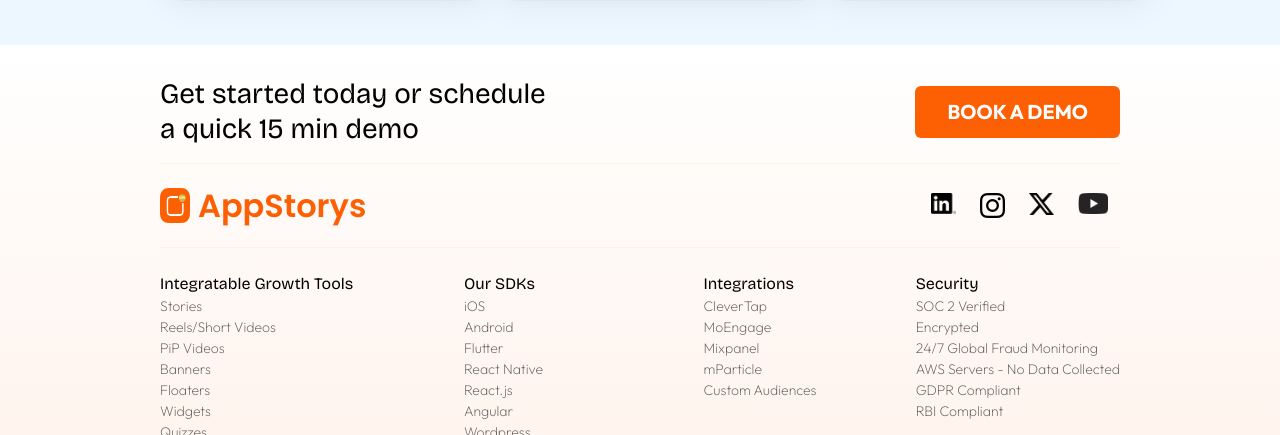
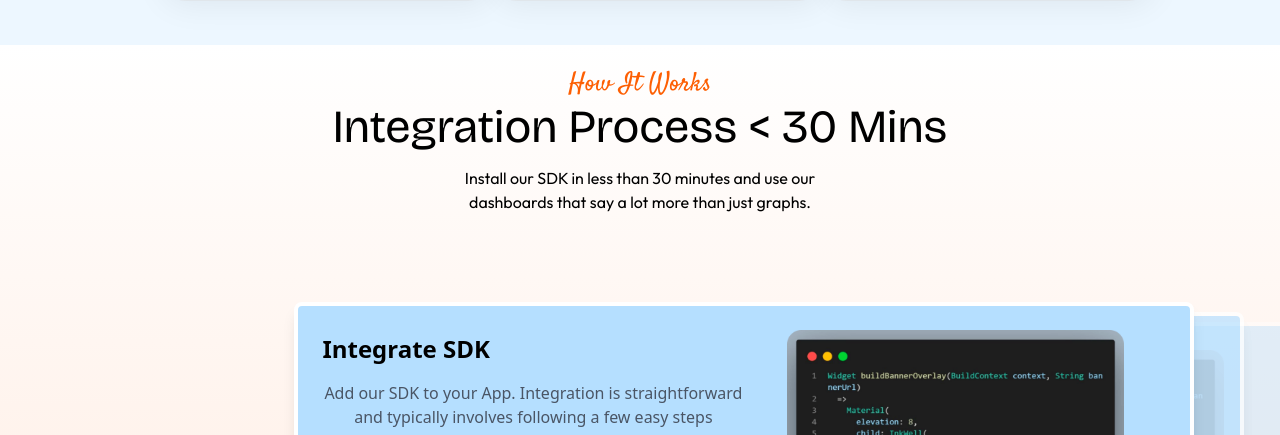
Before and after one commit to sangam-verma9/appStorys, a Next.js app: page / in a window 1280 px wide. Shown: the part 2286-2721 px from the top of the page. Built offline with nearby package versions, Linux system fonts and the light colour scheme.

Commit message:
how it works 1

```diff
--- a/package.json
+++ b/package.json
@@ -13,6 +13,7 @@
     "next": "15.2.2",
     "react": "^19.0.0",
     "react-dom": "^19.0.0",
+    "react-intersection-observer": "^9.16.0",
     "zustand": "^5.0.3"
   },
   "devDependencies": {
--- /dev/null
+++ b/src/app/components/Howitworks/HowItWorks.jsx
@@ -0,0 +1,108 @@
+import { motion, useAnimation } from "framer-motion";
+import { useEffect, useState } from "react";
+import { useInView } from "react-intersection-observer";
+import { Inter, Bricolage_Grotesque, Satisfy, Outfit } from 'next/font/google';
+const inter = Inter({ subsets: ['latin'], weight: ['100', '200', '300', '400', '500', '600', '700', '800', '900'] });
+const bricolageGrotesque = Bricolage_Grotesque({ subsets: ['latin'], weight: ['200', '300', '400', '500', '600', '700', '800'] });
+const satisfy = Satisfy({ subsets: ['latin'], weight: ['400'] });
+const outfit = Outfit({ subsets: ['latin'], weight: ['100', '200', '300', '400', '500', '600', '700', '800', '900'] });
+import how_it_works_1 from "@/assets/how_it_works_1.png"
+
+const Card = ({ text, index, activeIndex, total }) => {
+    const controls = useAnimation();
+    const { ref, inView } = useInView({ triggerOnce: false, threshold: 1 });
+
+    useEffect(() => {
+        if (inView) {
+            const offset = index - activeIndex;
+            if (offset === 0) {
+                controls.start({ opacity: 1, x: 0, y: 0, zIndex: total });
+            } else if (offset > 0) {
+                controls.start({
+                    opacity: Math.max(0.2, 1 - (Math.abs(offset) * 0.3)),
+                    x: 50 * offset,
+                    y: 10 * offset,
+                    zIndex: total - offset
+                });
+            } else {
+                controls.start({
+                    opacity: Math.max(0.2, 1 - (Math.abs(offset) * 0.3)),
+                    x: 50 * offset,
+                    y: 10 * offset,
+                    zIndex: total + offset
+                });
+            }
+        }
+    }, [controls, inView, activeIndex, index, total]);
+
+    return (
+        <motion.div
+            ref={ref}
+            initial={{ opacity: 0.5, x: 0, y: 0, zIndex: total - Math.abs(index - activeIndex) }}
+            animate={controls}
+            transition={{ duration: 0.5, ease: "easeInOut" }}
+            className=" shadow-lg p-6 rounded-lg w-[900px] h-[300px] absolute bg-[#B5DFFF] border-4 border-white"
+            style={{ left: "20%", transform: "translateX(-50%)" }}
+        >
+            {text}
+        </motion.div>
+    );
+};
+const HowItWorks = () => {
+    const [activeIndex, setActiveIndex] = useState(0);
+    const [isAnimating, setIsAnimating] = useState(false);
+    const { ref, inView } = useInView({ threshold: 0.3 }); // Detect section visibility
+
+    const cards = [
+        { title: "Integrate SDK", content: "Add our SDK to your App. Integration is straightforward and typically involves following a few easy steps provided in our documentation. Our team will guide you end to end during the process. Entire steps takes approximate 30 minutes. Extremely secure SDK distributed by the largest distribution partner in the world.", icon: "💻" },
+        { title: "Integrate SDK", content: "Add our SDK to your App. Integration is straightforward and typically involves following a few easy steps provided in our documentation. Our team will guide you end to end during the process. Entire steps takes approximate 30 minutes. Extremely secure SDK distributed by the largest distribution partner in the world.", icon: "📱" },
+        { title: "Integrate SDK", content: "Add our SDK to your App. Integration is straightforward and typically involves following a few easy steps provided in our documentation. Our team will guide you end to end during the process. Entire steps takes approximate 30 minutes. Extremely secure SDK distributed by the largest distribution partner in the world.", icon: "☁️" }
+    ];
+
+    const handleWheel = (event) => {
+        if (!inView || isAnimating) return; // Only animate when in viewport
+        setIsAnimating(true);
+
+        if (event.deltaY > 0) {
+            setActiveIndex((prev) => Math.min(prev + 1, cards.length - 1));
+        } else {
+            setActiveIndex((prev) => Math.max(prev - 1, 0));
+        }
+
+        setTimeout(() => setIsAnimating(false), 800);
+    };
+
+    useEffect(() => {
+        window.addEventListener("wheel", handleWheel);
+        return () => window.removeEventListener("wheel", handleWheel);
+    }, [isAnimating, inView]);
+    return (
+        <div className='px-16 py-5  flex flex-col justify-center bg-gradient-to-b from-white to-[#FFEBE0]'>
+            <h3 className={`${satisfy.className} text-[#FD5F03] text-[26px] text-center`}>How It Works</h3>
+            <h1 className={`${bricolageGrotesque.className} text-[46px] capitalize text-center mb-2 leading-none`}>Integration Process {"<"} 30 Mins</h1>
+            <p className={` ${outfit.className} text-center my-2`}>Install our SDK in less than 30 minutes and use our <br /> dashboards that say a lot more than just graphs.</p>
+            <div className="relative my-20 flex flex-col items-center justify-center">
+                <div ref={ref} className="relative w-full h-[300px] flex items-center justify-center">
+                    {cards.map((card, index) => (
+                        <Card key={index} text={
+                            <div className="flex items-center">
+                                <div className="flex flex-col w-[50%]">
+                                    <h2 className="text-2xl font-bold mb-4">{card.title}</h2>
+                                    <p className="text-gray-600 text-center">{card.content}</p>
+                                </div>
+                                <div className="w-[50%] flex justify-center items-center">
+                                    <img src={how_it_works_1.src} alt="how it works" className=" w-[80%]" />
+                                </div>
+                            </div>
+                        }
+                            index={index}
+                            activeIndex={activeIndex}
+                            total={cards.length} />
+                    ))}
+                </div>
+            </div>
+        </div>
+    )
+}
+
+export default HowItWorks
--- a/src/app/page.js
+++ b/src/app/page.js
@@ -2,12 +2,14 @@
 import Image from "next/image";
 import LandingPage from "./components/Landingpage/LandingPage";
 import Whyus from "./components/Whyus/Whyus";
+import HowItWorks from "./components/Howitworks/HowItWorks";
 
 export default function Home() {
   return (
     <>
       <LandingPage />
       <Whyus />
+      <HowItWorks/>
     </>
   );
 }
```
Also changed, not shown: 2 other files (tests, documents, lock files or other folders).
